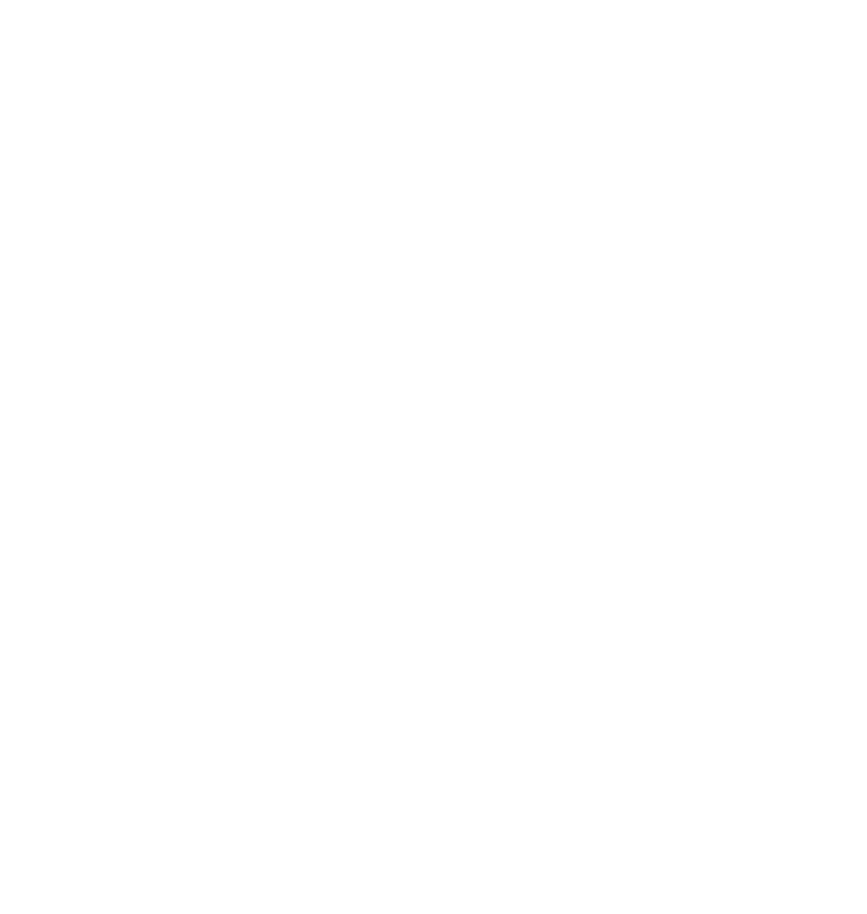
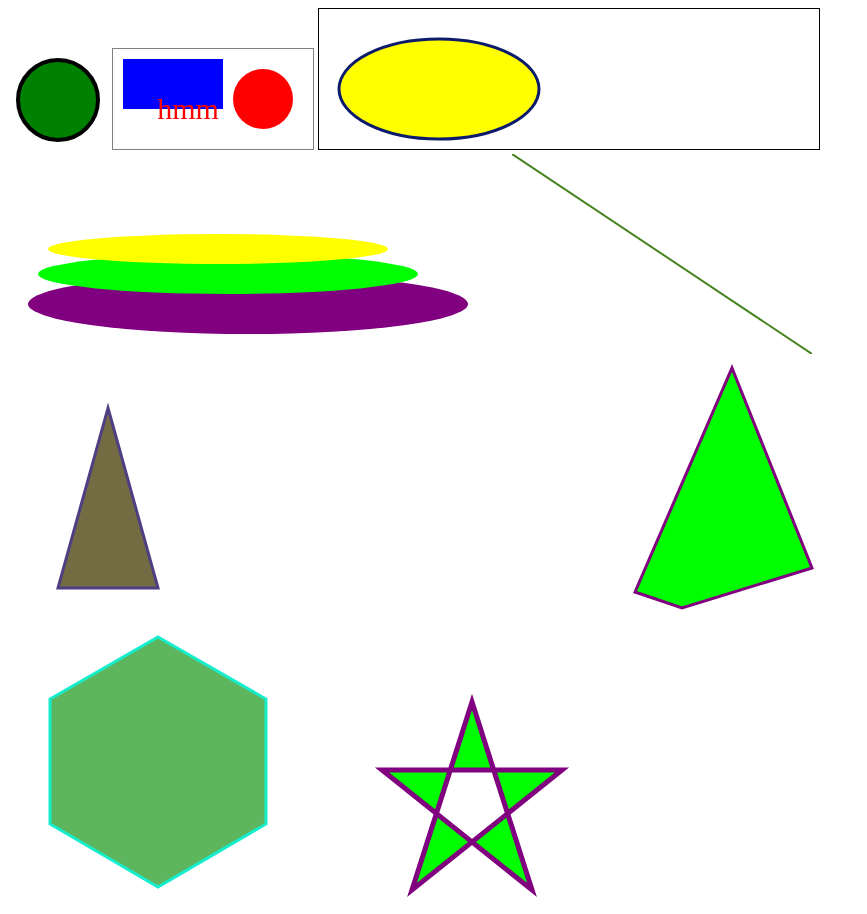
Before and after one commit to R-Htu/jslesson, a plain HTML site: page test.html in a window 1280 px wide. Shown: the whole page, without its empty margins (0-867 px from the left). Before the commit the page ends 800 px from the top, so only its background shows below. Drawn offline with Linux system fonts and the light colour scheme.

Commit message:
recalling svg

```diff
--- a/test.html
+++ b/test.html
@@ -7,6 +7,42 @@
     <title>Document</title>
 </head>
 <body>
+    <svg width="100" height="100" xmlns="http://www.w3.org/20black00/svg">
+        <circle cx="50" cy="50" r="40" fill = "green" stroke-width="4" stroke="black" />
+    </svg>
+    <svg width="200" height="100" style="border: 1px solid gray;">
+        <rect x="10" y="10" width="100" height="50" fill="blue" />
+        <circle cx="150" cy="50" r="30" fill="red" />
+        <text x="75" y="70" font-size="30" text-anchor="middle" fill="red">hmm</text>
+    </svg>
+
+    <svg height="140" width="500" xmlns="http://www.w3.org/2000/svg"
+    style="border:1px solid black">
+        <ellipse rx="100" ry="50" cx="120" cy="80"
+        style="fill:yellow;stroke:rgb(13, 27, 108);stroke-width:3" />
+    </svg>
+    <svg height="150" width="500" xmlns="http://www.w3.org/2000/svg">
+        <ellipse cx="240" cy="100" rx="220" ry="30" fill="purple" />
+        <ellipse cx="220" cy="70" rx="190" ry="20" fill="lime" />
+        <ellipse cx="210" cy="45" rx="170" ry="15" fill="yellow" />
+    </svg>
+    <svg height="200" width="300" xmlns="http://www.w3.org/2000/svg">
+        <line x1="0" y1="0" x2="300" y2="200" style="stroke:rgb(71, 133, 33);stroke-width:2" />
+    </svg>
+    <svg height="220" width="500" xmlns="http://www.w3.org/2000/svg">
+        <polygon points="100,10 150,190 50,190" style="fill:rgb(115, 108, 67);stroke:rgb(79, 63, 130);stroke-width:3" />
+    </svg>
+    <svg height="260" width="500" xmlns="http://www.w3.org/2000/svg">
+         <polygon points="220,10 300,210 170,250 123,234" style="fill:lime;stroke:purple;stroke-width:3" />
+    </svg>
+    <svg height="280" width="360" xmlns="http://www.w3.org/2000/svg">
+        <polygon points="150,15 258,77 258,202 150,265 42,202 42,77"
+        style="fill:rgb(93, 181, 93);stroke:rgb(21, 238, 205);stroke-width:3" />
+    </svg>
+    <svg height="210" width="500" xmlns="http://www.w3.org/2000/svg">
+         <polygon points="100,10 40,198 190,78 10,78 160,198"
+         style="fill:lime;stroke:purple;stroke-width:5;fill-rule:evenodd;" />
+    </svg>
     <script>
         let age = 18;
         let message = age === 18 ? "Yes" : "No";
```
